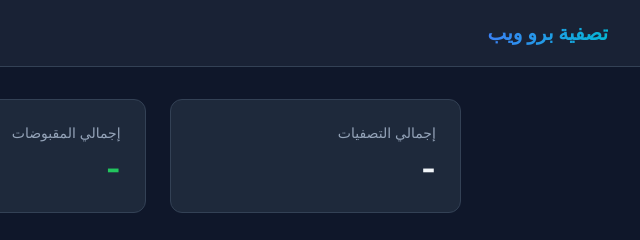
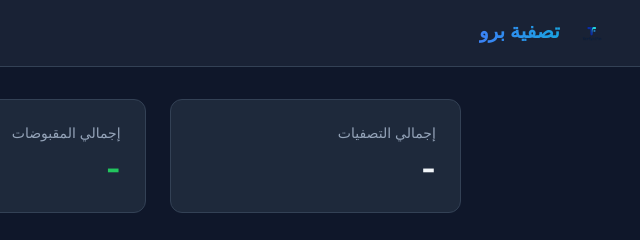
Before and after one commit to vscode773-arch/TASFIYA-PRO, a website: page views/dashboard.html in a window 1280 px wide. Shown: the top 240 px of the page, 640-1280 px from the left. Drawn offline with Linux system fonts and the light colour scheme; no server answers; sample sign-in values are in the browser's storage.

Commit message:
Update branding: Add logo to login and dashboard, remove subtitle

```diff
--- a/views/dashboard.html
+++ b/views/dashboard.html
@@ -12,7 +12,11 @@
 
 <body>
     <nav class="navbar">
-        <div class="nav-brand">تصفية برو ويب</div>
+        <div class="nav-brand">
+            <img src="/img/logo.png" alt="Logo"
+                style="height: 30px; vertical-align: middle; margin-left: 0.5rem; border-radius: 6px;">
+            تصفية برو
+        </div>
         <div>
             <span id="userName" style="margin-left: 1rem; color: var(--text-secondary);"></span>
             <button onclick="logout()"
```
Also changed, not shown: views/index.html (+3 -2 lines), public/img/logo.png (added).
